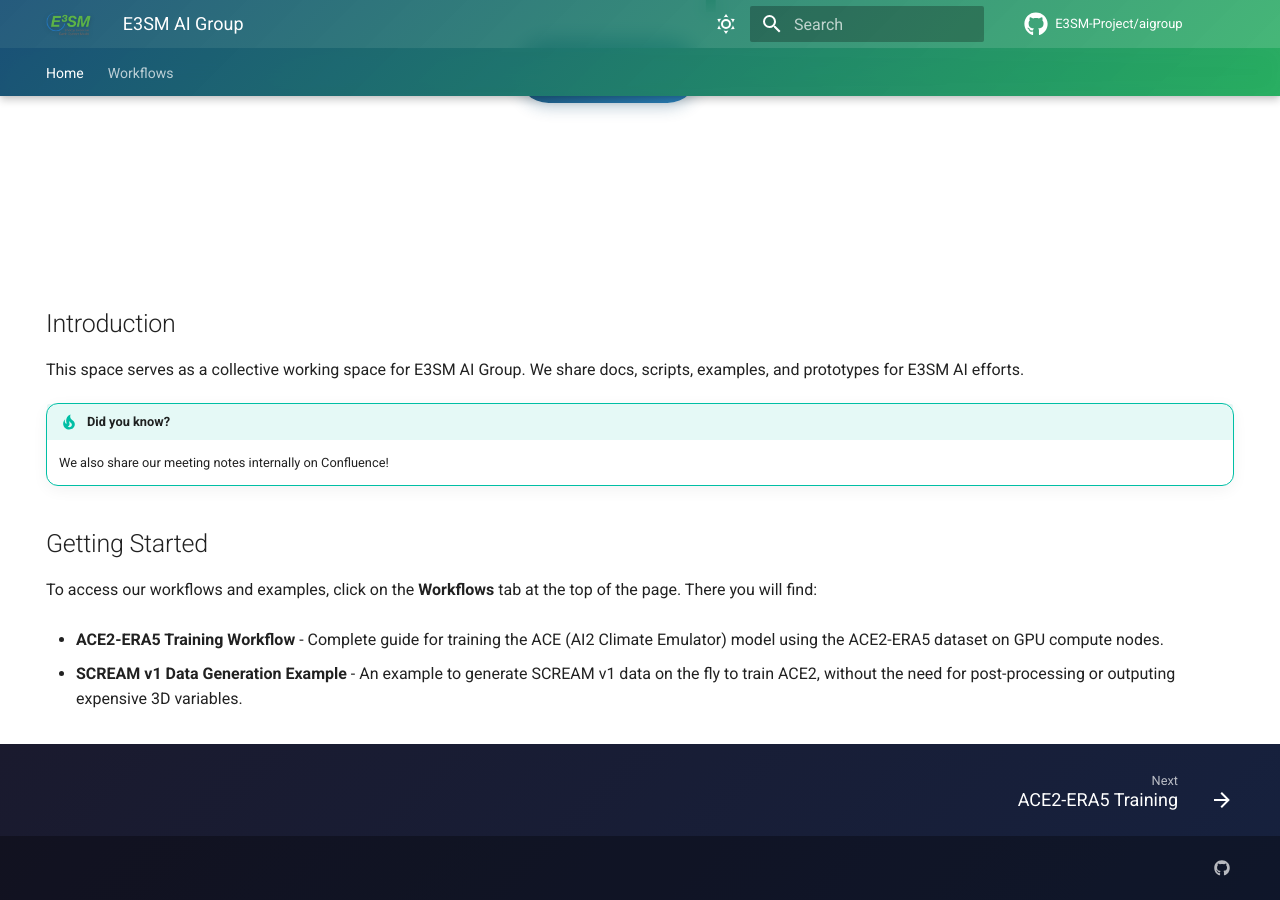
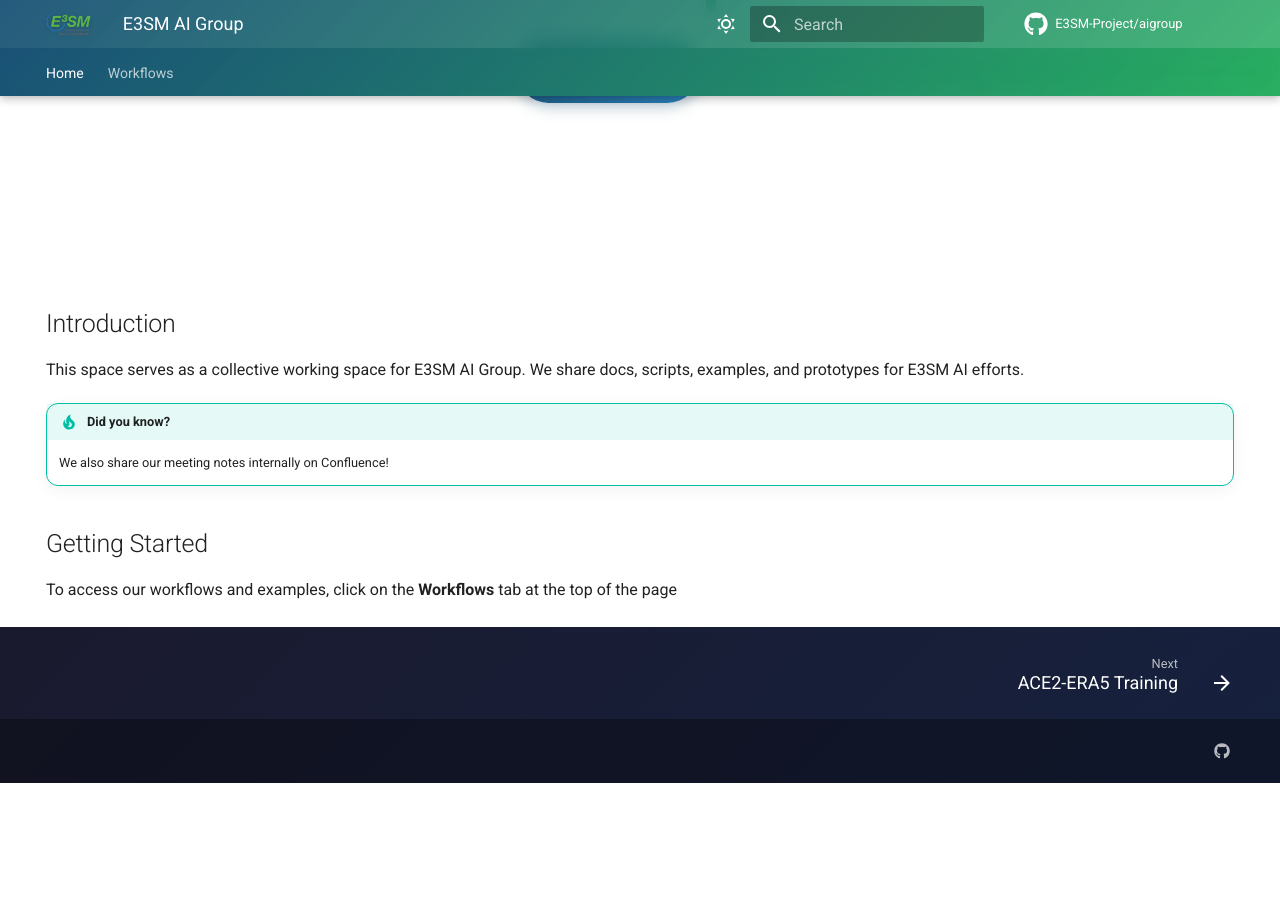
Before and after one commit to E3SM-Project/aigroup, an MkDocs documentation site: the page built from docs/index.md, in a window 1280 px wide and 900 px high, scrolled down 625 px. Built offline with MkDocs 1.6.1 and Material for MkDocs 9.7.7, drawn with Linux system fonts in a browser that asks for light colours; comment, search, counter and statistics services are not loaded; after the commit the page ends 1408 px from its top, so only the background shows below that.

Commit message:
remove duplication

```diff
--- a/docs/index.md
+++ b/docs/index.md
@@ -30,8 +30,4 @@ We share docs, scripts, examples, and prototypes for E3SM AI efforts.
 
 ## Getting Started
 
-To access our workflows and examples, click on the **Workflows** tab at the top of the page. There you will find:
-
-- **ACE2-ERA5 Training Workflow** - Complete guide for training the ACE (AI2 Climate Emulator) model using the ACE2-ERA5 dataset on GPU compute nodes.
-
-- **SCREAM v1 Data Generation Example** - An example to generate SCREAM v1 data on the fly to train ACE2, without the need for post-processing or outputing expensive 3D variables.
+To access our workflows and examples, click on the **Workflows** tab at the top of the page
```
